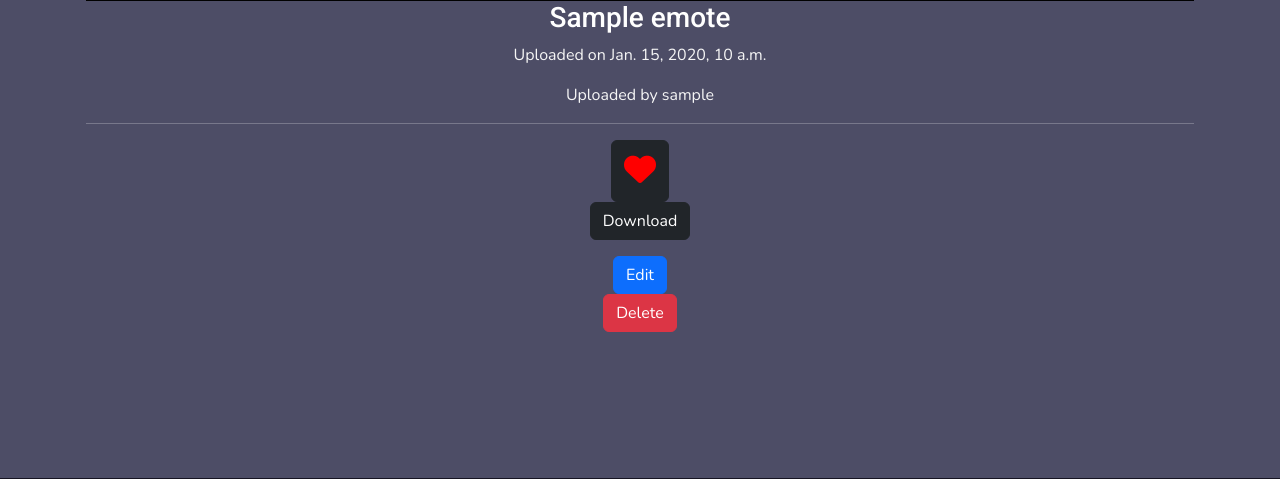
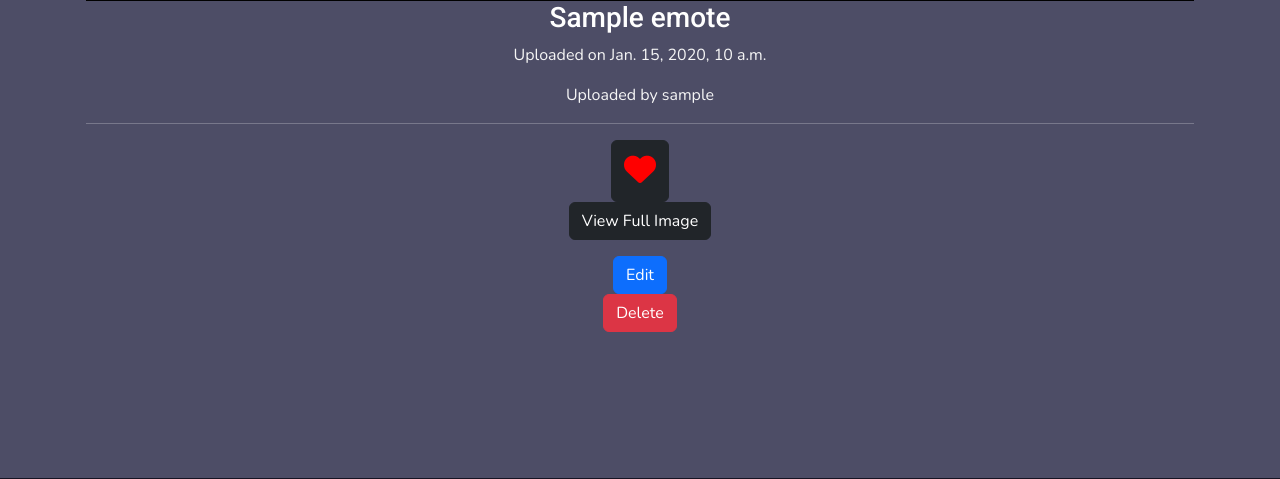
Before and after one commit to CianThornhill/Moteify, a Django app: page /emotes/emote_detail/1/ in a window 1280 px wide. Shown: the part 223-702 px from the top of the page. Run offline with Django 4.2, Linux system fonts and the light colour scheme; a user stored in the database is signed in; tables that the repository leaves empty hold one stand-in row (values such as "Sample post"); some libraries are stand-ins or nearby versions.

Commit message:
update download text to view image for clarity, direct download future implemetnation

```diff
--- a/emotes/templates/emotes/emote_detail.html
+++ b/emotes/templates/emotes/emote_detail.html
@@ -24,12 +24,12 @@
             <a href="{% url 'favourite_add' emote.id %}" class="btn btn-dark btn-fave btn-fave-off" alt="Add Favourite" title="Add Favourite" aria-label="Add to Favorites"> <i class="fa-regular fa-heart"></i></a>
             {% endif %}
 
-            <a href="{{ emote.emote_img.url }}" download="{{ emote.title }}" class="btn btn-dark" aria-label="Download Emote"> Download </a>
+            <a href="{{ emote.emote_img.url }}" download="{{ emote.title }}" class="btn btn-dark" aria-label="View Emote Fullscreen" target="_blank"> View Full Image </a>
 
         </div>
         {% else %}
         <div class="text-center">
-            <p class="text-danger" aria-label="Authentication Required">You must be logged in to download or favourite</p>
+            <p class="text-danger" aria-label="Authentication Required">You must be logged in to favourite</p>
         </div>
         {% endif %}
 
```
